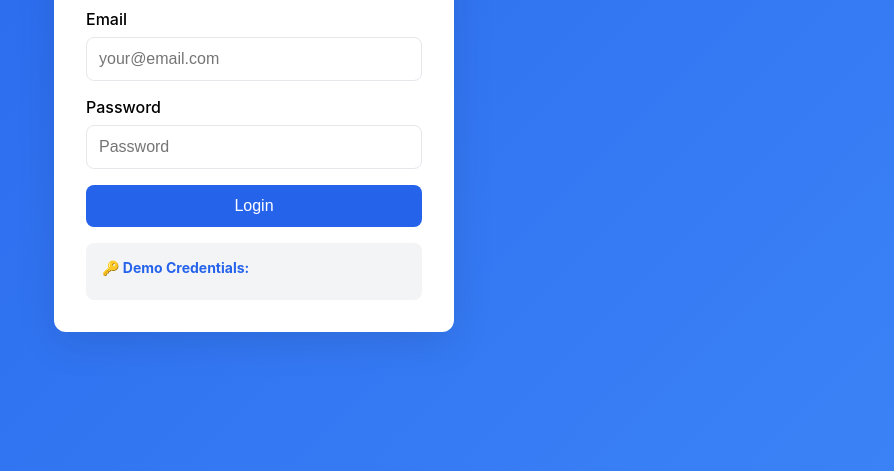
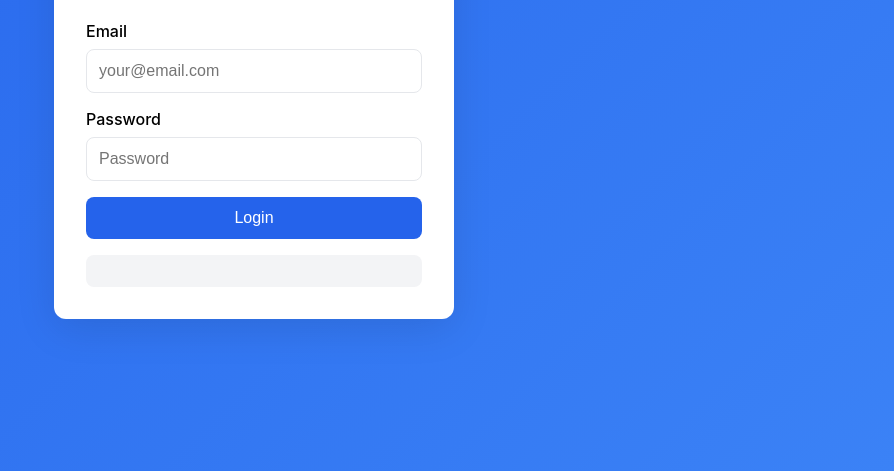
Before and after one commit to mubaroqadb/agenticlearn-auth, a plain HTML site: page index.html in a window 1280 px wide. Shown: the part 329-800 px from the top of the page, without its empty margins (386-1280 px from the left). Drawn offline with Linux system fonts and the light colour scheme.

Commit message:
🔒 Remove Demo Credentials header from index.html

```diff
--- a/index.html
+++ b/index.html
@@ -72,7 +72,6 @@
         </form>
 
         <div class="demo-credentials">
-            <h4>🔑 Demo Credentials:</h4>
         </div>
     </div>
 
```
